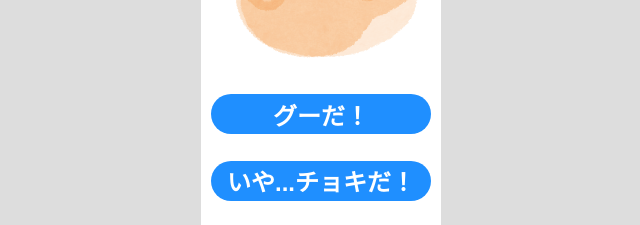
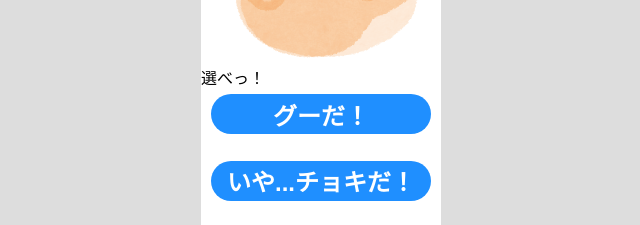
Before and after one commit to Sukonbu79/2024.03.20_jyanken, a plain HTML site: page index.html in a window 1280 px wide. Shown: the part 295-520 px from the top of the page, 319-959 px from the left. Drawn offline with Linux system fonts and the light colour scheme.

Commit message:
Update index.html

```diff
--- a/index.html
+++ b/index.html
@@ -36,6 +36,7 @@
           />
         </div>
         <!-- span -->
+        <span id="erabe">選べっ！</span>
         <span id="zawa" class="hide">ざわ...</span>
         <span id="zawazawa" class="hide">ざわ..ざわ...</span>
         <span id="youbun" class="hide">勝たなきゃ誰かの養分...</span>
```
